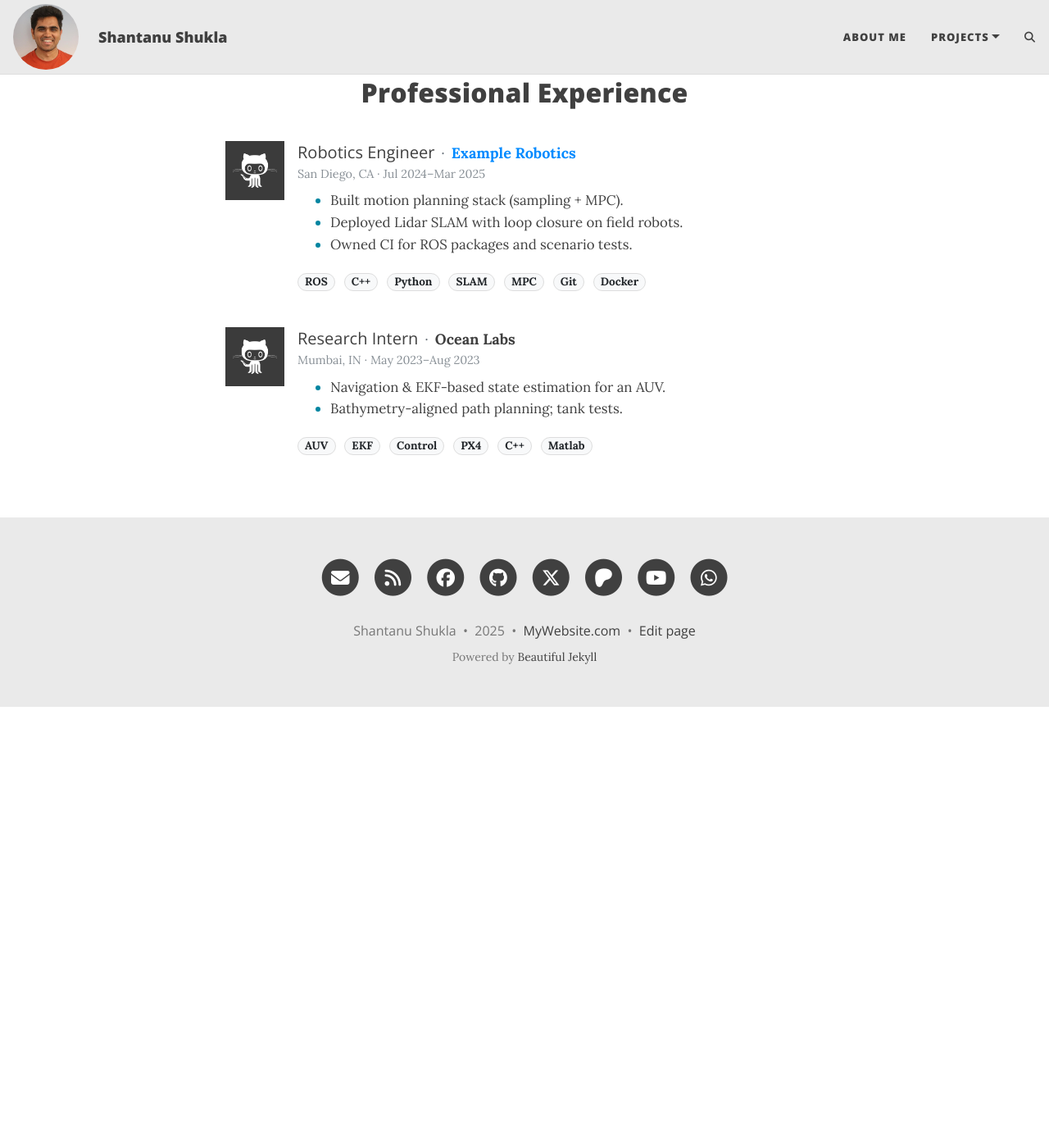
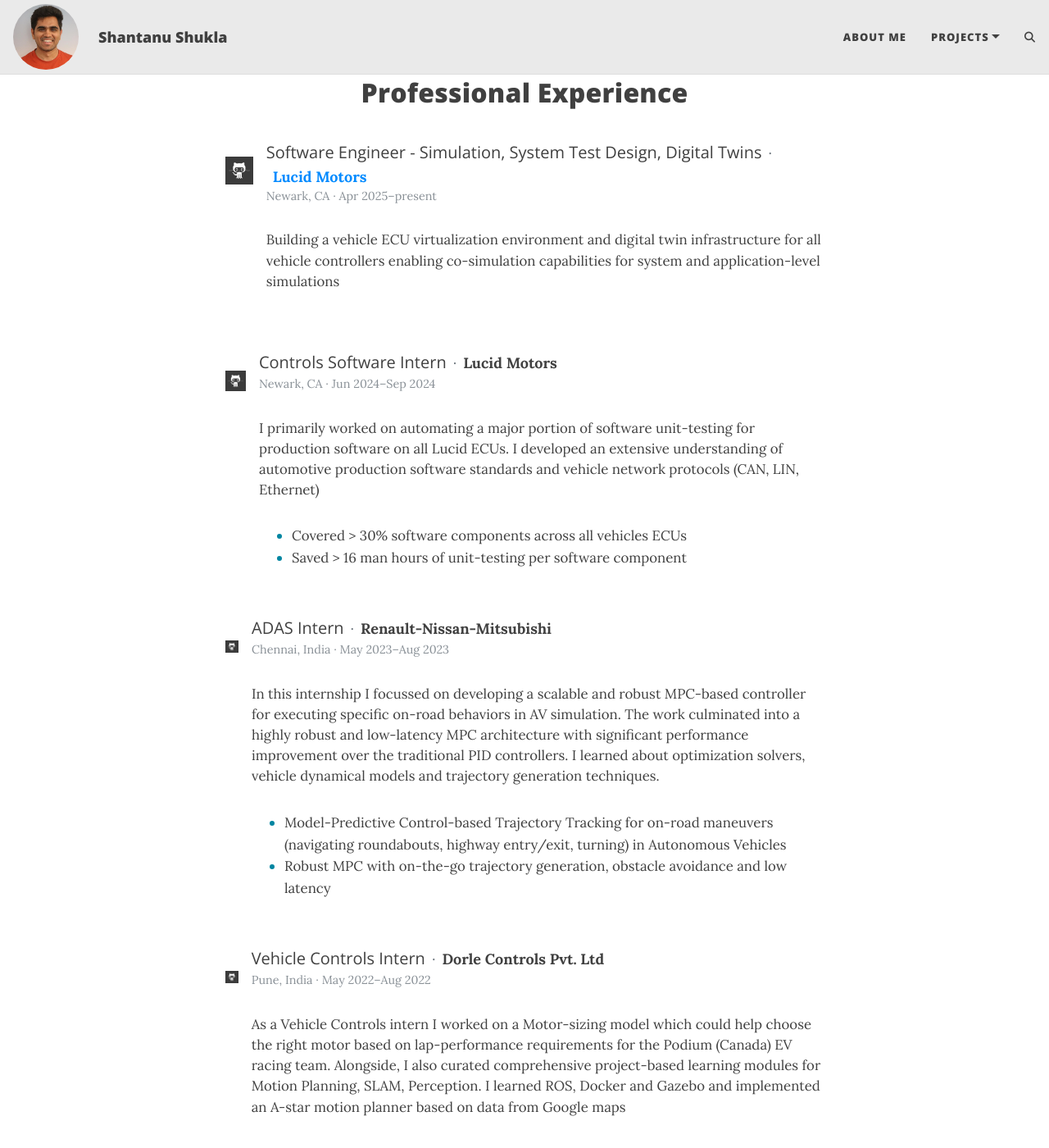
Before and after one commit to shantanusshukla/shantanusshukla.github.io, a Jekyll site: the page built from index.html, in a window 1280 px wide and 1400 px high, scrolled down 797 px. Shown: the whole window at 82% size. Built offline with Jekyll 4.4.1, drawn with Linux system fonts in a browser that asks for light colours; the list of posts is cut into pages by our own code; comment, search, counter and statistics services are not loaded; before the commit the page ends 1659 px from its top, so only the background shows below that.

Commit message:
Add experience descriptions

```diff
--- a/_data/experience.yml
+++ b/_data/experience.yml
@@ -1,23 +1,45 @@
-- company: Example Robotics
+- company: Lucid Motors
   link: https://example.com
-  title: Robotics Engineer
-  location: San Diego, CA
-  start: Jul 2024
-  end: Mar 2025
+  title: Software Engineer - Simulation, System Test Design, Digital Twins
+  location: Newark, CA
+  start: Apr 2025
+  end: present
   logo: /assets/img/avatar-icon.png
   desc: |
-    - Built motion planning stack (sampling + MPC).
-    - Deployed Lidar SLAM with loop closure on field robots.
-    - Owned CI for ROS packages and scenario tests.
-  skills: [ROS, C++, Python, SLAM, MPC, Git, Docker]
+    Building a vehicle ECU virtualization environment and digital twin infrastructure for all vehicle controllers enabling co-simulation capabilities for system and application-level simulations
 
-- company: Ocean Labs
-  title: Research Intern
-  location: Mumbai, IN
+- company: Lucid Motors
+  title: Controls Software Intern
+  location: Newark, CA
+  start: Jun 2024
+  end: Sep 2024
+  logo: /assets/img/avatar-icon.png
+  desc: |
+    I primarily worked on automating a major portion of software unit-testing for production software on all Lucid ECUs. I developed an extensive understanding
+    of automotive production software standards and vehicle network protocols (CAN, LIN, Ethernet)
+    -  Covered > 30% software components across all vehicles ECUs
+    -  Saved > 16 man hours of unit-testing per software component
+
+- company: Renault-Nissan-Mitsubishi
+  title: ADAS Intern
+  location: Chennai, India
   start: May 2023
   end: Aug 2023
   logo: /assets/img/avatar-icon.png
   desc: |
-    - Navigation & EKF-based state estimation for an AUV.
-    - Bathymetry-aligned path planning; tank tests.
-  skills: [AUV, EKF, Control, PX4, C++, Matlab]
+    In this internship I focussed on developing a scalable and robust MPC-based controller for executing specific on-road behaviors in AV simulation. The work culminated into a
+    highly robust and low-latency MPC architecture with significant performance improvement over the traditional PID controllers. I learned about optimization solvers, vehicle dynamical
+    models and trajectory generation techniques.
+    -  Model-Predictive Control-based Trajectory Tracking for on-road maneuvers (navigating roundabouts, highway entry/exit, turning) in Autonomous Vehicles
+    -  Robust MPC with on-the-go trajectory generation, obstacle avoidance and low latency
+
+- company: Dorle Controls Pvt. Ltd
+  title: Vehicle Controls Intern
+  location: Pune, India
+  start: May 2022
+  end: Aug 2022
+  logo: /assets/img/avatar-icon.png
+  desc: |
+    As a Vehicle Controls intern I worked on a Motor-sizing model which could help choose the right motor based on lap-performance requirements for the Podium (Canada) EV racing team.
+    Alongside, I also curated comprehensive project-based learning modules for Motion Planning, SLAM, Perception. I learned ROS, Docker and Gazebo and implemented an A-star motion planner
+    based on data from Google maps
```
